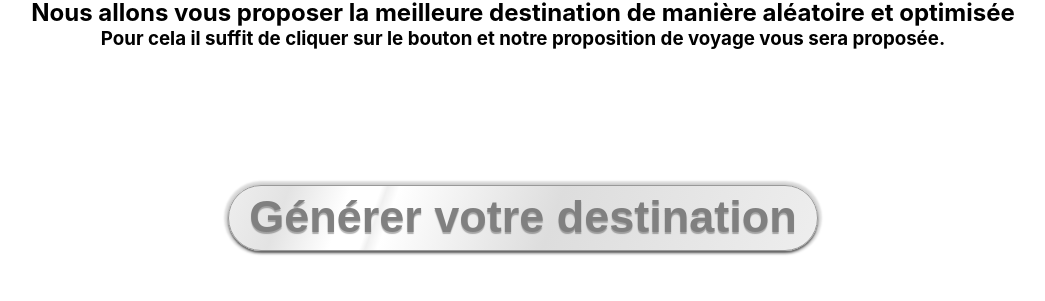
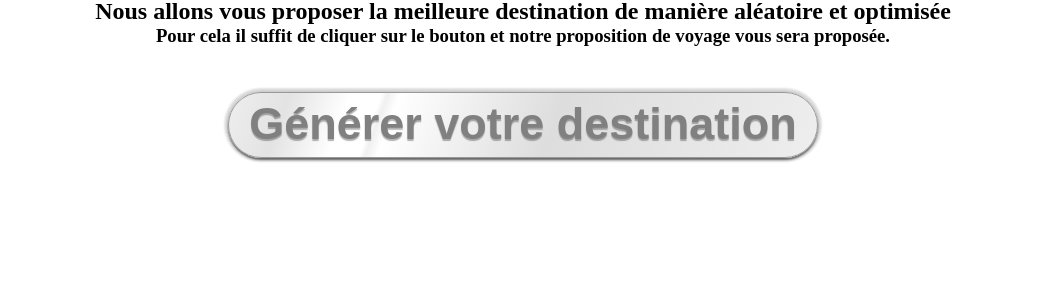
Before and after one commit to Jonathan280286/Projet-2-random_train, a React (Create React App) app: page /PageGenerateur in a window 1280 px wide. Shown: the part 204-505 px from the top of the page, without its empty margins (117-1162 px from the left). Built offline with nearby package versions, Linux system fonts and the light colour scheme.

Commit message:
modif page generateur

```diff
--- a/src/Pages/pageGenerateur.css
+++ b/src/Pages/pageGenerateur.css
@@ -1,7 +1,7 @@
 
   .button {
-      margin-top: 3em;
-    backface-visibility: hidden;
+  margin-top: 1em;
+  backface-visibility: hidden;
   position: relative;
   cursor: pointer;
   display: inline-block;
@@ -12,7 +12,7 @@
   border-width: 1px 1px 1px 1px;
   padding: 5px 20px 7px 20px;
   box-shadow: 0px 2px 2px rgba(0,0,0,0.5),0px 0px 5px rgba(0,0,0,0.25),0px 0px 2px 4px rgba(0,0,0,0.1);
-    color: grey;
+  color: grey;
   font-size: 45px;
   font-weight: 900;
   font-style: normal;
--- a/src/Pages/pageGenerateur.js
+++ b/src/Pages/pageGenerateur.js
@@ -5,7 +5,7 @@ import React, { useEffect, useState } from 'react';
 import { useNavigate } from 'react-router-dom';
 import './pageGenerateur.css'
 
-const myObj = {
+const imageDepart = {
     87391003: "/Images/Montparnasse.jpeg",
     87286005: "/Images/lille_flandre.jpg",
     87688887: "/Images/Montpellier.jpg",
@@ -30,7 +30,7 @@ const myObj = {
 const PageGenerateur = (props) => {
 
     function imageCity(){
-        return myObj[props.departStation]
+        return imageDepart[props.departStation]
     }
     function city(){
         return villes[props.departStation]
--- a/src/components/meteoResult.js
+++ b/src/components/meteoResult.js
@@ -63,7 +63,7 @@ function MeteoResult(props) {
             <p>{weatherData.name}</p>
             <p>{Math.round(weatherData.main.temp)}°C</p>
             </div>
-        <p className='weather'>{weatherData.weather[0].main.replace("Clear","☀️ Soleil ☀️").replace("Clouds","☁️ Nuageux ☁️").replace("Sunny","Soleil").replace("Rain","Pluie 🌧").replace("Snow","☃️ Neige ❄️")}</p>
+        <p className='weather'>{weatherData.weather[0].main.replace("Clear","☀️ Soleil ☀️").replace("Clouds","☁️ Nuageux ☁️").replace("Sunny","Soleil").replace("Rain","Pluie 🌧").replace("Snow","☃️ Neige ❄️").replace("Drizzle","🌨 Bruine 🌨")}</p>
       </div>
     )
     }
--- a/src/index.css
+++ b/src/index.css
@@ -1,6 +1,6 @@
 body {
   margin: 0;
-  font-family: -apple-system, BlinkMacSystemFont, 'Segoe UI', 'Roboto', 'Oxygen',
+  font-family: 'Courier New', Courier, monospace -apple-system, BlinkMacSystemFont, 'Segoe UI', 'Roboto', 'Oxygen',
     'Ubuntu', 'Cantarell', 'Fira Sans', 'Droid Sans', 'Helvetica Neue',
     sans-serif;
   -webkit-font-smoothing: antialiased;
```
